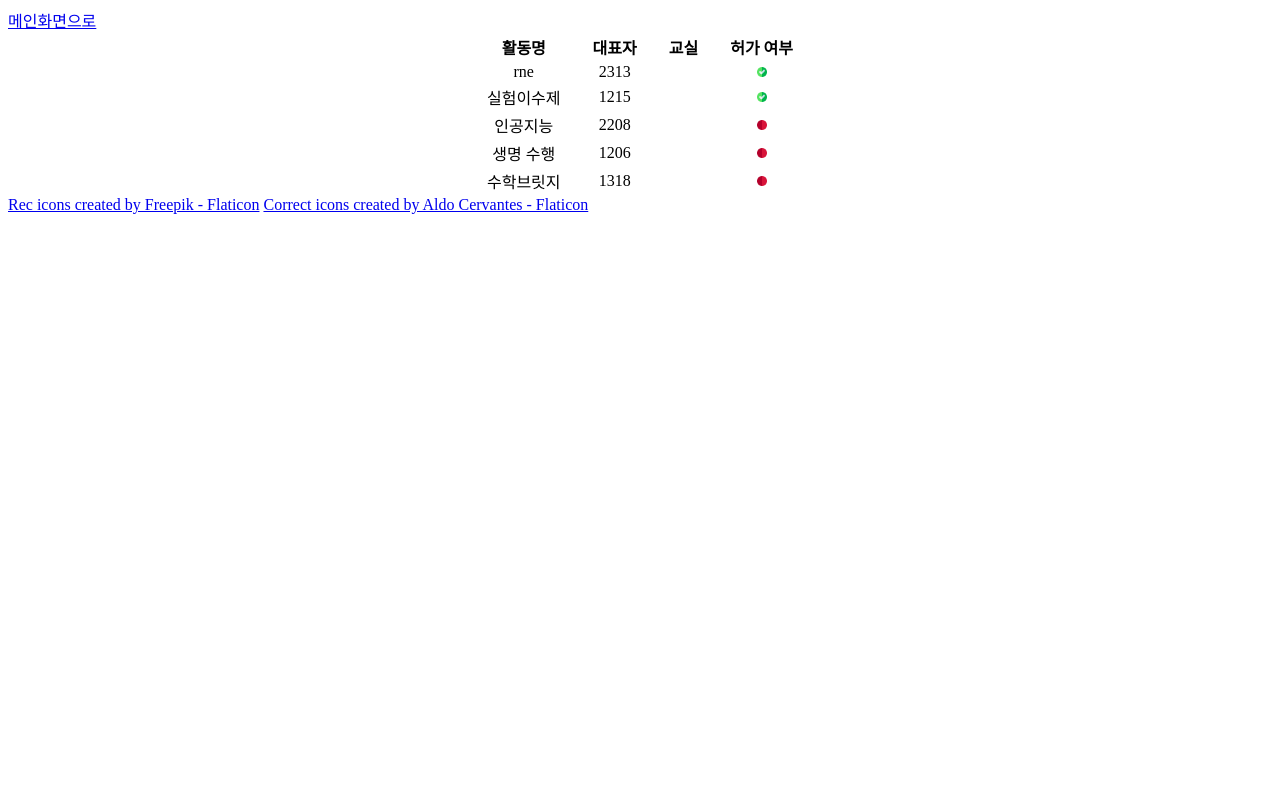
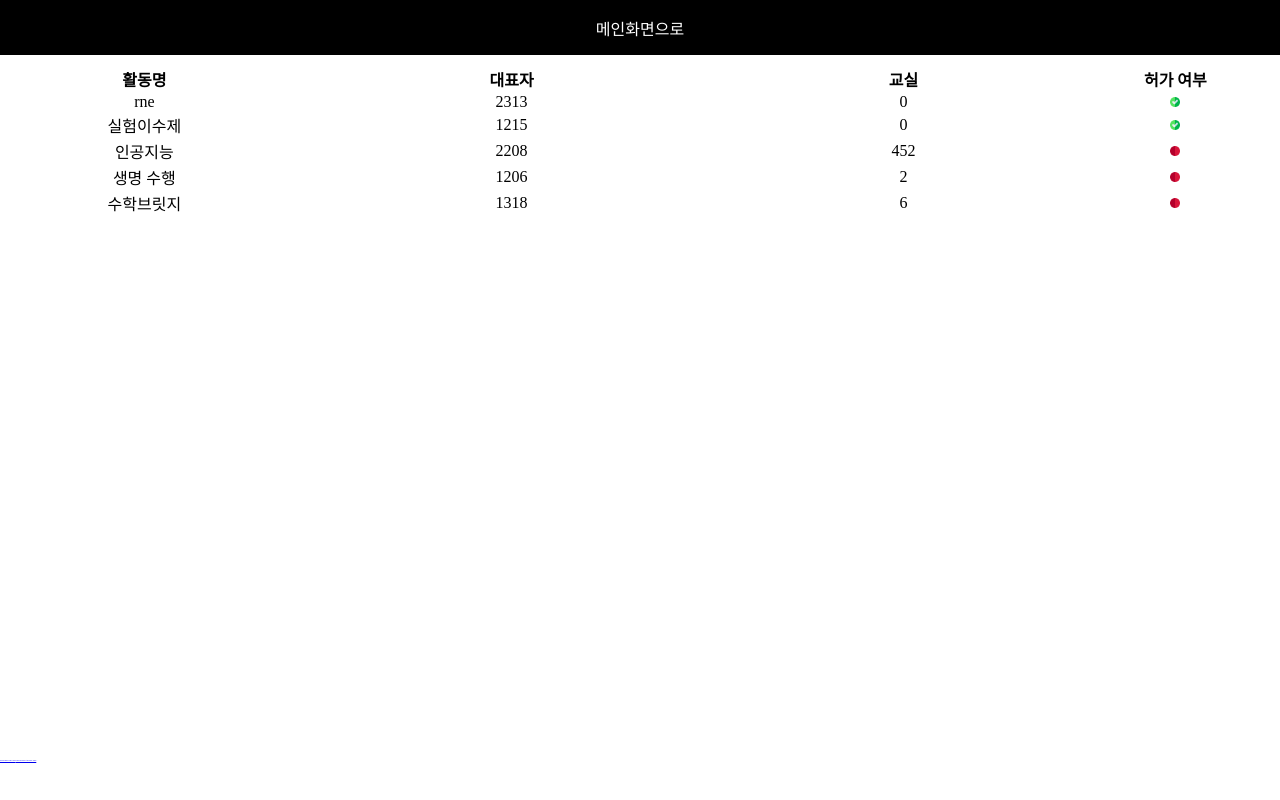
Before and after one commit to ameumeu/JBSHpermission, a Django app: page /permission/ in a window 1280 px wide. Run offline with Django 4.2, Linux system fonts and the light colour scheme; data comes from the database, SQL or seed files in the repository; both versions use the stored data as it was after the commit.

Commit message:
little styles

```diff
--- a/permission/static/permission/style.css
+++ b/permission/static/permission/style.css
@@ -1,6 +1,9 @@
-.table-center{
-    margin-left: auto;
-  margin-right: auto;
+body{
+    margin: 0;
+}
+
+table {
+    height: 10%;
 }
 
 .center{
@@ -8,6 +11,59 @@
 }
 
 .index-cell {
-    padding-left: 15px;
-    padding-right: 15px;
+    padding: 0;
+    width: 10px;
+    height: 10px;
 }
+
+#nav-bar{
+    background-color: black;
+    width: 100%;
+    margin-top: 0;
+    margin-left: 0;
+    margin-right: 0;
+    padding-top: 0;
+    padding-left: 0;
+    padding-right: 0;
+    display: grid;
+    padding: 0;
+    color: #fff;
+}
+#nav-bar > a{
+    color: black;
+    display: flex;
+    text-decoration: none;
+    justify-content: center;
+    align-items: center;
+    color: #fff;
+}
+
+#studentID{
+    font-size: 30px;
+    grid-column: 20;
+}
+
+#footer {
+    font-size: 1px;
+    height: 20px;
+}
+
+#nav-bar {grid-area: header;}
+#footer {grid-area: footer;}
+.table-center{grid-area: main;}
+
+.grid-container{
+    display: grid;
+    grid-template-areas:
+      'header header header header header header'
+      'main main main main main main'
+      'footer footer footer footer footer footer';
+    gap: 10px;
+    height: 100%;
+    width: 100%;
+    grid-template-rows: 1fr 12fr 1fr;
+}
+
+.grid-container > div {
+    padding: 20px 0;
+  }
--- a/permission/templates/permission/index.html
+++ b/permission/templates/permission/index.html
@@ -5,17 +5,18 @@
     <meta name="viewport" content="width=device-width, initial-scale=1.0">
     <title>Document</title>
     {% load static %}
-    <link rel="stylesheet" href="{% static 'permission/style.css' %}">
+    <link rel="stylesheet" type="text/css" href="{% static 'permission/style.css' %}">
 </head>
 <body>
+    <div class="grid-container">
         <div id="nav-bar">
+            <a href="{% url 'portal:index' %}" ><span>메인화면으로</span></a>
             {% if user.is_authenticated %}
-        <div id="studentID">
-            <p>{{user.username}}{{user.last_name}}{{user.first_name}}</p>
-        </div>
-        <a href="{% url 'permission:create' %}">허가원 개설하기</a>
+            <a href="{% url 'permission:create' %}"><span>허가원 개설하기</span></a>
+            <span id="studentID">
+                {{user.username}}<!--{{user.last_name}}{{user.first_name}}-->
+            </span>
             {% endif %}
-        <a href="{% url 'portal:index' %}" >메인화면으로</a>
         </div>
         <table class="table-center">
             <tr>
@@ -25,11 +26,11 @@
                 <th class="center index-cell">허가 여부</th>
             </tr>
             {% for content in permission_list %}
-        <a href="{% url 'permission:detail'  %}" >
+            <!--<a href="{% url 'permission:detail'  %}" >-->
                 <tr>
                     <td class="center index-cell">{{content.activity}}</td>
                     <td class="center index-cell">{{content.representative}}</td>
-                <td class="center index-cell">{{content.classroom}}</td>
+                    <td class="center index-cell">{{content.place}}</td>
                     <td class="center index-cell">
                         {% if content.is_permitted %}
                             <img src="{% static 'permission/img/accept.png' %}" class="accepted" alt="accepted" width="10" height="10">
@@ -38,10 +39,14 @@
                         {% endif %}
                     </td>
                 </tr>
-        </a>
+            <!--</a>-->
             {% endfor %}
         </table>
+        <div id="footer">
             <a href="https://www.flaticon.com/free-icons/rec" title="rec icons">Rec icons created by Freepik - Flaticon</a>
             <a href="https://www.flaticon.com/free-icons/correct" title="correct icons">Correct icons created by Aldo Cervantes - Flaticon</a>
+        </div>
+    </div>
+
 </body>
 </html>
```
Also changed, not shown: db.sqlite3. Lines whose indentation alone changed are shown as unchanged.
